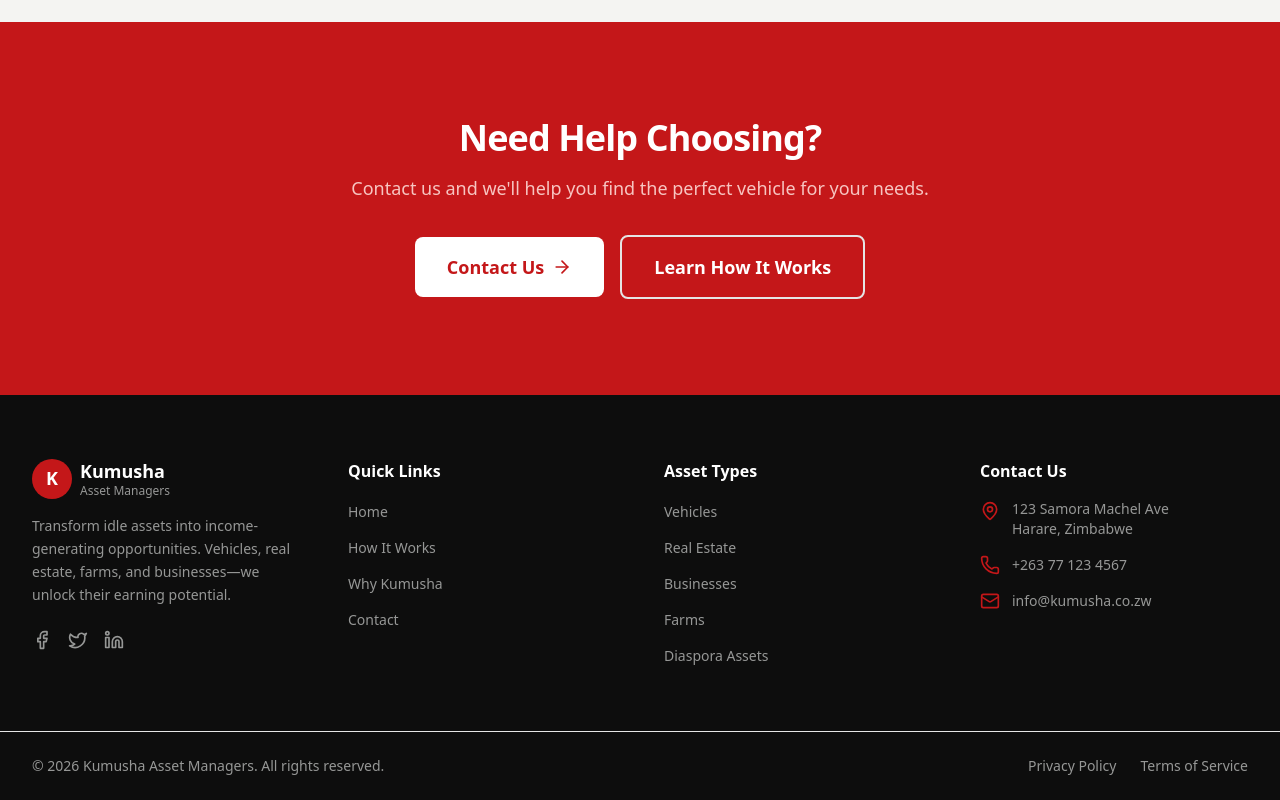
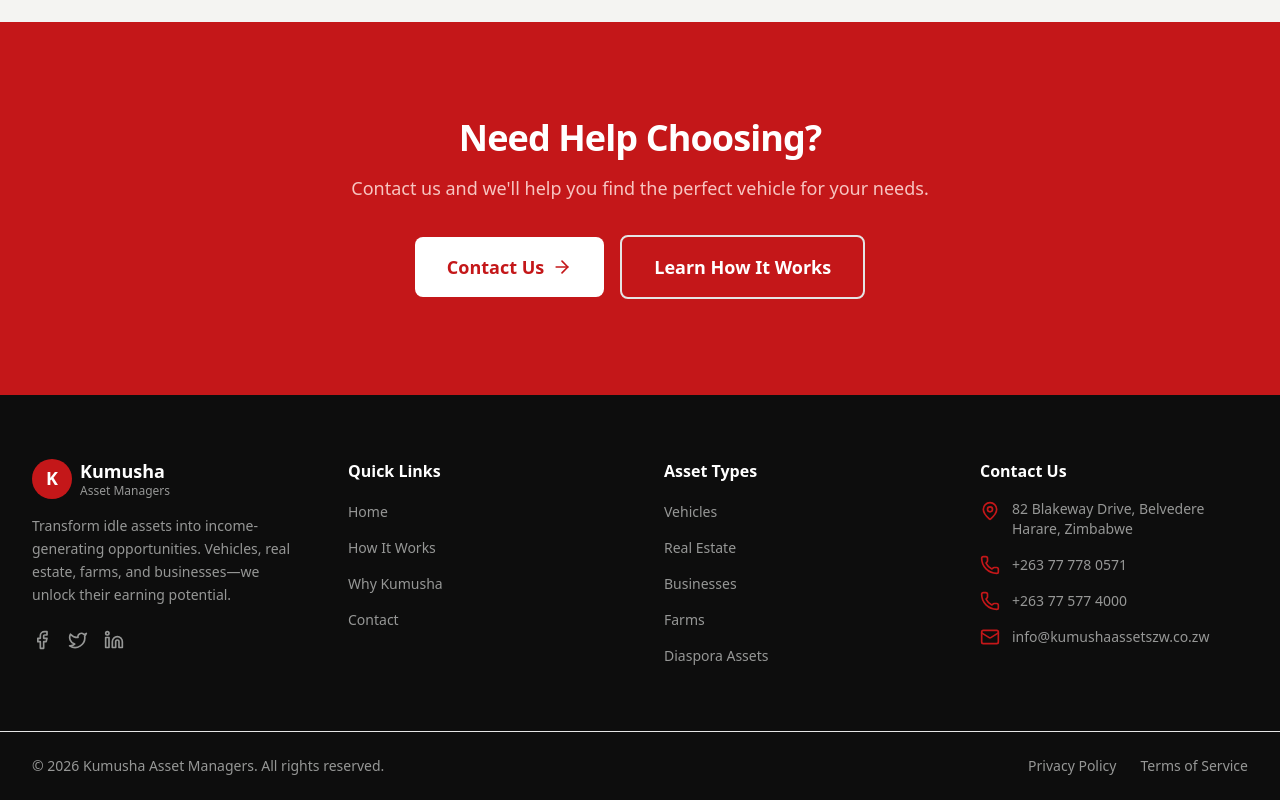
Before and after one commit to PixelCrafte/kumusha, a Next.js app: page /fleet in a window 1280 px wide. Shown: the part 1812-2612 px from the top of the page. Built offline with nearby package versions, Linux system fonts and the light colour scheme; no server answers.

Commit message:
changed some information

```diff
--- a/app/how-it-works/page.tsx
+++ b/app/how-it-works/page.tsx
@@ -69,7 +69,7 @@
             </div>
             <div className="grid grid-cols-2 gap-4">
               <Card className="bg-thunderbird text-white text-center">
-                <div className="text-4xl font-bold mb-2">48hrs</div>
+                <div className="text-4xl font-bold mb-2">24hrs</div>
                 <Text size="sm" className="text-mandys-pink">
                   Average proposal time
                 </Text>
--- a/app/page.tsx
+++ b/app/page.tsx
@@ -5,7 +5,7 @@
     <>
       <Hero
         title="Transform Idle Assets Into"
-        titleHighlight="Income-Generating Opportunities"
+        titleHighlight="Steady Income"
         description="Kumusha Asset Managers specializes in converting underperforming assets—vehicles, real estate, farms, and businesses—into profitable ventures. Whether you're in Zimbabwe or abroad, we put your assets to work."
         primaryCTA={{ label: "Get Started", href: "/contact" }}
         secondaryCTA={{ label: "See How It Works", href: "/how-it-works" }}
--- a/app/why-kumusha/page.tsx
+++ b/app/why-kumusha/page.tsx
@@ -58,19 +58,13 @@
                 Our Story
               </Heading>
               <Text size="lg" className="text-tundora mb-4">
-                Kumusha Asset Managers was born from a simple observation: too many
-                valuable assets in Zimbabwe sit idle while their owners—many living
-                abroad—watch them depreciate.
+                Kumusha Asset Managers was founded on the insight that many valuable assets in Zimbabwe remain idle, causing their owners, often Zimbabweans living abroad, to experience unnecessary depreciation.
               </Text>
               <Text className="text-tundora mb-4">
-                We set out to change that. By combining local expertise with
-                professional management standards, we&apos;ve created a model that
-                transforms underperforming assets into income-generating opportunities.
+                  We set out to change this by blending deep local market expertise with rigorous professional management standards. The result is a proven model that transforms underperforming assets into sustainable, income‑generating opportunities.
               </Text>
               <Text className="text-tundora">
-                Today, we manage over 500 assets across vehicles, real estate, farms,
-                and businesses, disbursing millions to our partner asset owners every
-                month.
+                  Today, Kumusha Asset Managers oversees a diversified portfolio of over 150 assets including vehicles, commercial and residential properties, delivering monthly distributions worth thousands to our partner asset owners.
               </Text>
             </div>
           </div>
--- a/components/layout/Footer.tsx
+++ b/components/layout/Footer.tsx
@@ -141,6 +141,15 @@
                   </a>
                 </li>
                 <li className="flex items-center gap-3">
+                  <Phone className="h-5 w-5 text-thunderbird shrink-0" />
+                  <a
+                    href={`tel:${COMPANY_INFO.phone}`}
+                    className="text-stack hover:text-white transition-colors text-sm"
+                  >
+                    {COMPANY_INFO.phone2}
+                  </a>
+                </li>
+                <li className="flex items-center gap-3">
                   <Mail className="h-5 w-5 text-thunderbird shrink-0" />
                   <a
                     href={`mailto:${COMPANY_INFO.email}`}
--- a/components/sections/Hero.tsx
+++ b/components/sections/Hero.tsx
@@ -74,6 +74,7 @@
               )}
             </div>
           </div>
+            <span className="text-white block my-4">Unlocking Value, Preserving Wealth</span>
         </div>
       </Container>
     </section>
--- a/lib/constants/stats.ts
+++ b/lib/constants/stats.ts
@@ -6,22 +6,22 @@
 
 export const stats: Stat[] = [
   {
-    value: "500+",
+    value: "150+",
     label: "Assets Managed",
     description: "Vehicles, properties, farms, and businesses under our care",
   },
   {
-    value: "98%",
+    value: "100%",
     label: "Client Retention",
     description: "Asset owners who continue partnering with us year after year",
   },
   {
-    value: "$2M+",
+    value: "$100k+",
     label: "Monthly Disbursements",
     description: "Earnings distributed to our asset owner partners",
   },
   {
-    value: "48hrs",
+    value: "24hrs",
     label: "Response Time",
     description: "Average time to receive your tailored asset proposal",
   },
--- a/lib/seo/constants.ts
+++ b/lib/seo/constants.ts
@@ -9,12 +9,13 @@
   name: "Kumusha Asset Managers",
   legalName: "Kumusha Asset Managers (Pvt) Ltd",
   address: {
-    street: "123 Samora Machel Ave",
+    street: "82 Blakeway Drive, Belvedere",
     city: "Harare",
     country: "Zimbabwe",
   },
-  phone: "+263 77 123 4567",
-  email: "info@kumusha.co.zw",
+  phone: "+263 77 778 0571",
+  phone2: "+263 77 577 4000",
+  email: "info@kumushaassetszw.co.zw",
   hours: {
     weekdays: "8:00 AM – 5:00 PM",
     saturday: "9:00 AM – 1:00 PM",
```
